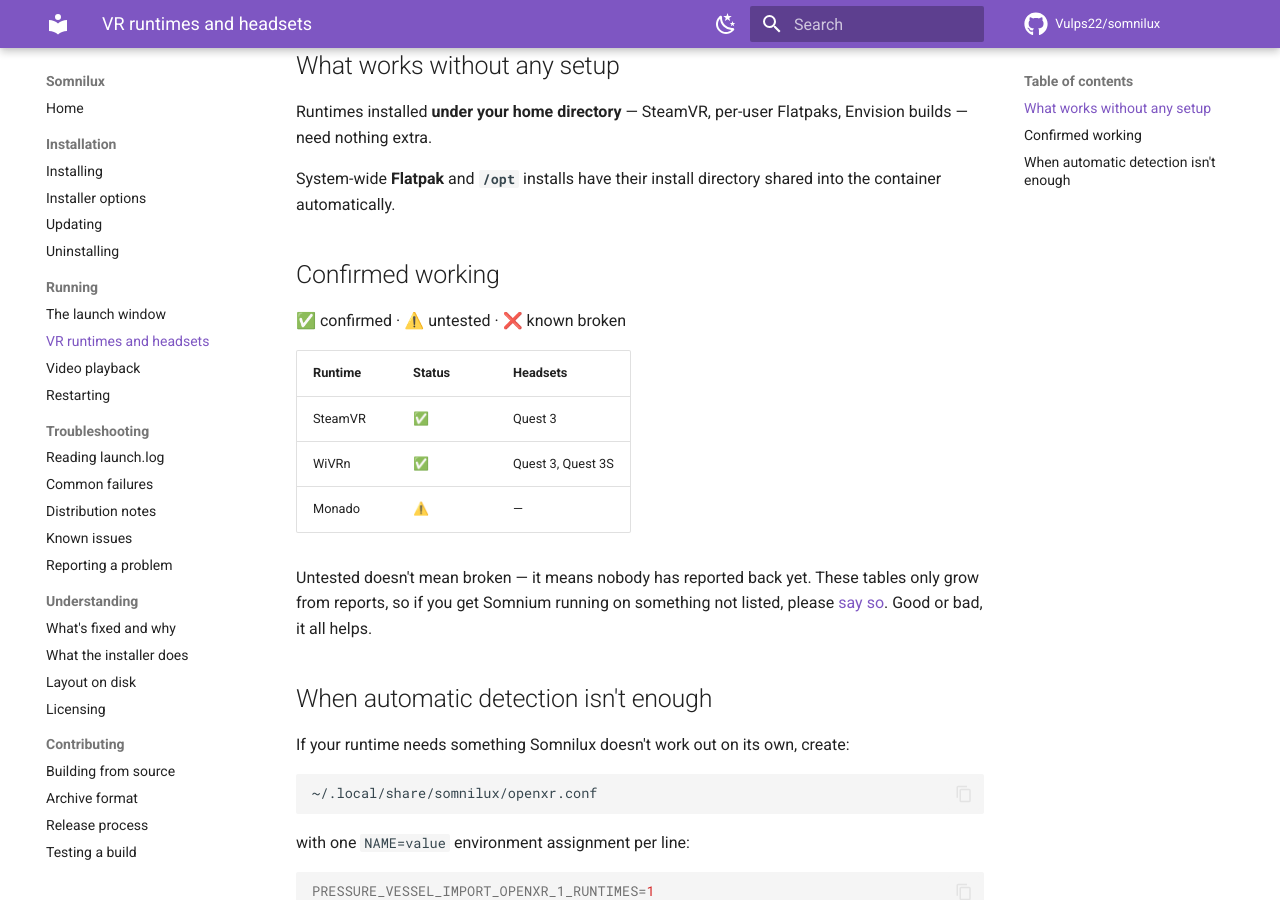
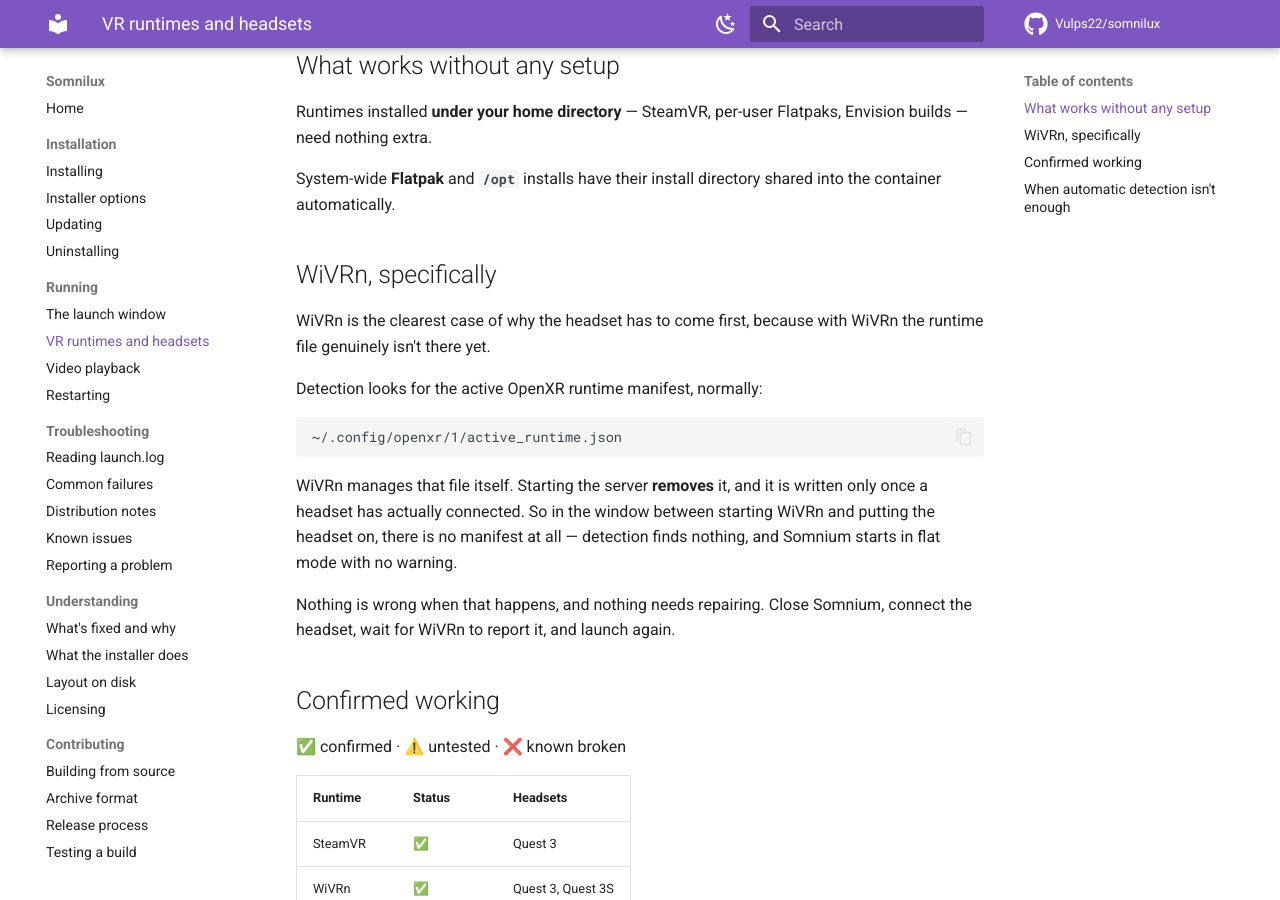
Before and after one commit to Vulps22/somnilux, an MkDocs documentation site: the page built from docs/run/vr-runtimes.md, in a window 1280 px wide and 900 px high, scrolled down 636 px. Built offline with MkDocs 1.6.1 and Material for MkDocs 9.7.7, drawn with Linux system fonts in a browser that asks for light colours; comment, search, counter and statistics services are not loaded.

Commit message:
GH-23 Document when WiVRn writes the OpenXR runtime manifest
The generic "connect your headset first" advice doesn't explain why
launching a running WiVRn server can still detect nothing: WiVRn removes
the runtime manifest when the server starts and writes it back only once
a headset has connected.

Co-Authored-By: Claude Opus 5 <noreply@anthropic.com>
Claude-Session: https://claude.ai/code/session_01CRwe9LBBCBGVhHNyYHwNKt

````diff
--- a/docs/run/vr-runtimes.md
+++ b/docs/run/vr-runtimes.md
@@ -34,6 +34,25 @@ Envision builds — need nothing extra.
 
 System-wide **Flatpak** and **`/opt`** installs have their install directory
 shared into the container automatically.
+
+## WiVRn, specifically
+
+WiVRn is the clearest case of why the headset has to come first, because with
+WiVRn the runtime file genuinely isn't there yet.
+
+Detection looks for the active OpenXR runtime manifest, normally:
+
+```
+~/.config/openxr/1/active_runtime.json
+```
+
+WiVRn manages that file itself. Starting the server **removes** it, and it is
+written only once a headset has actually connected. So in the window between
+starting WiVRn and putting the headset on, there is no manifest at all —
+detection finds nothing, and Somnium starts in flat mode with no warning.
+
+Nothing is wrong when that happens, and nothing needs repairing. Close
+Somnium, connect the headset, wait for WiVRn to report it, and launch again.
 
 ## Confirmed working
 
````
Also changed, not shown: docs/troubleshooting/common-failures.md (+5 -0 lines).
